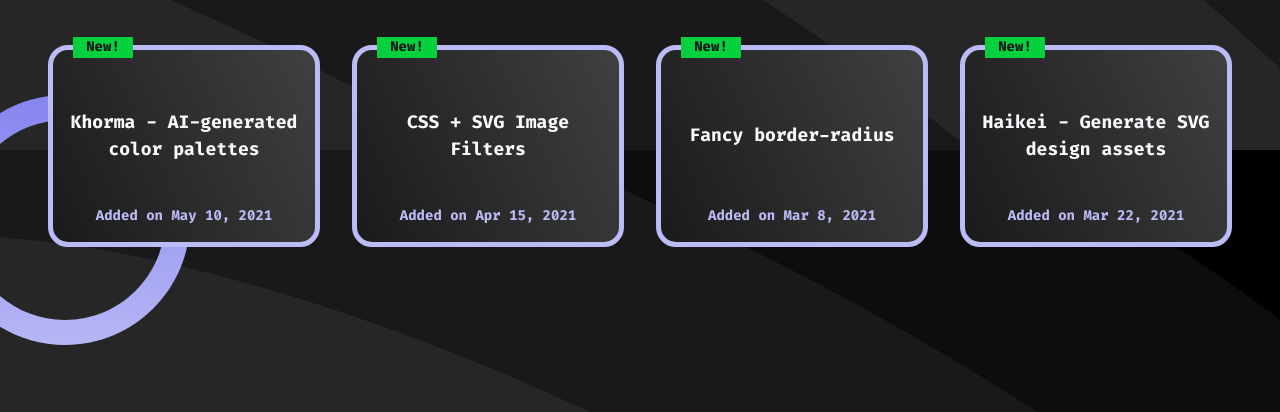
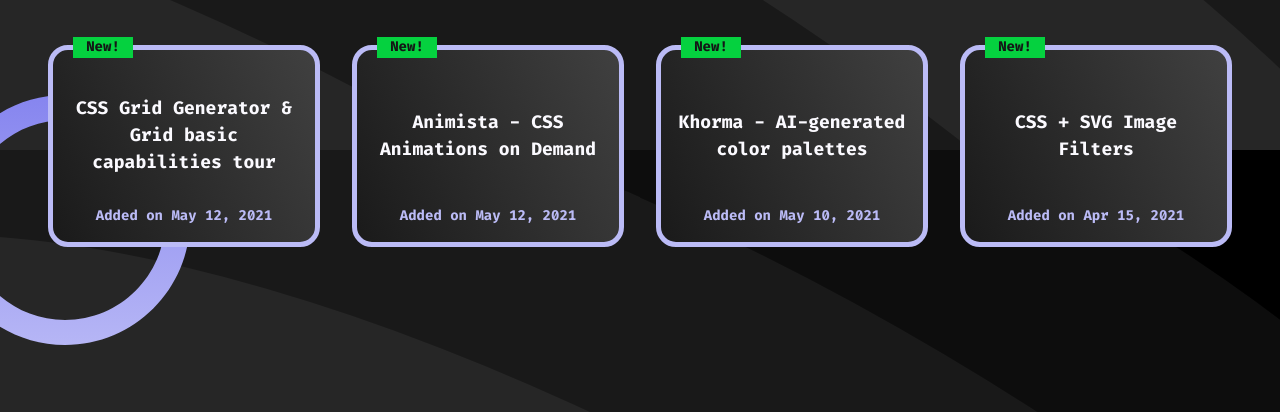
Before and after one commit to Ruler90/mycoding-place-front-end-tools, a plain HTML site: page index.html in a window 1280 px wide. Shown: the part 650-1062 px from the top of the page. Drawn offline with Linux system fonts and the light colour scheme.

Commit message:
Added new items & nav minor fix

```diff
--- a/src/js/db.js
+++ b/src/js/db.js
@@ -1,4 +1,33 @@
 db = [
+    // Latest
+    {
+        added: 'May 12, 2021',
+        category: 'css-tools',
+        description: 'CSS Grid Generator & Grid basic capabilities tour',
+        link: 'https://cssgrid-generator.netlify.app/',
+        new: true
+    },
+    {
+        added: 'May 12, 2021',
+        category: 'css-tools',
+        description: 'Animista - CSS Animations on Demand',
+        link: 'https://animista.net/',
+        new: true
+    },
+    {
+        added: 'May 10, 2021',
+        category: 'colors',
+        description: 'Khorma - AI-generated color palettes',
+        link: 'http://khroma.co/',
+        new: true
+    },
+    {
+        added: 'Apr 15, 2021',
+        category: 'css-tools',
+        description: 'CSS + SVG Image Filters',
+        link: 'https://justcode.today/filters/',
+        new: true
+    },
     // Inspirations
     {
         added: 'Apr 14, 2021',
@@ -100,13 +129,6 @@ db = [
         new: false
     },
     // Colors
-    {
-        added: 'May 10, 2021',
-        category: 'colors',
-        description: 'Khorma - AI-generated color palettes',
-        link: 'http://khroma.co/',
-        new: true
-    },
     {
         added: 'Mar 8, 2021',
         category: 'colors',
@@ -237,18 +259,11 @@ db = [
     },
     // CSS Tools
     {
-        added: 'Apr 15, 2021',
-        category: 'css-tools',
-        description: 'CSS + SVG Image Filters',
-        link: 'https://justcode.today/filters/',
-        new: true
-    },
-    {
         added: 'Mar 8, 2021',
         category: 'css-tools',
         description: 'Fancy border-radius',
         link: 'https://9elements.github.io/fancy-border-radius/',
-        new: true
+        new: false
     },
     {
         added: 'Dec 19, 2020',
@@ -361,7 +376,7 @@ db = [
         category: 'svg',
         description: 'Haikei - Generate SVG design assets',
         link: 'https://app.haikei.app/',
-        new: true
+        new: false
     },
     {
         added: 'Feb 24, 2021',
--- a/src/scss/_nav.scss
+++ b/src/scss/_nav.scss
@@ -13,14 +13,18 @@
     display: flex;
     align-items: center;
 
-
+    @media (max-width: 450px) {
+        justify-content: space-evenly;
+    }
 }
 
 .mcp-nav__item {
     margin: 0 16px;
 
     &:last-child {
-        margin-left: auto;
+        @media (min-width: 451px) {
+            margin-left: auto;
+        }
     }
 }
 
```
Also changed, not shown: src/scss/main.css.
